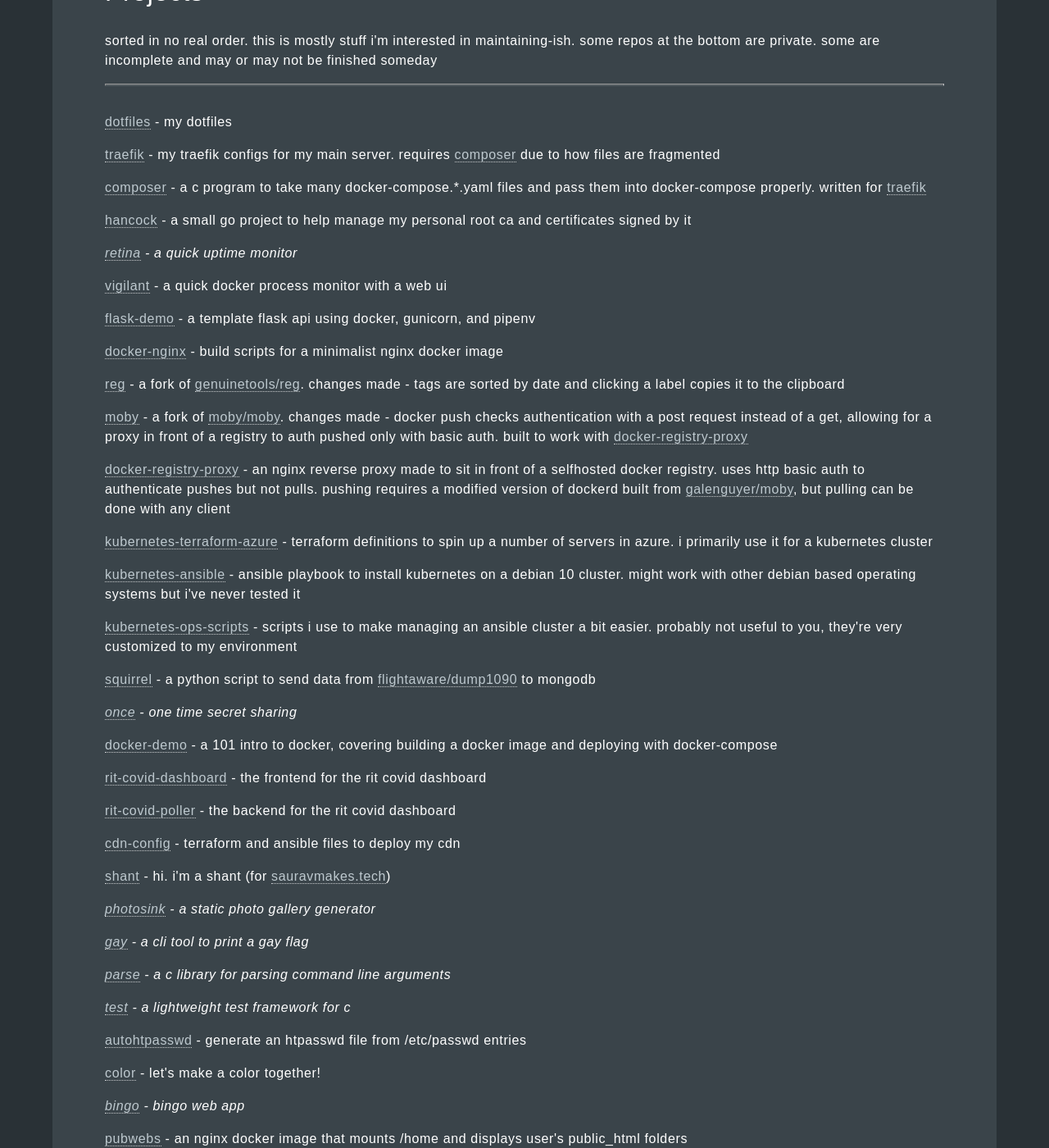
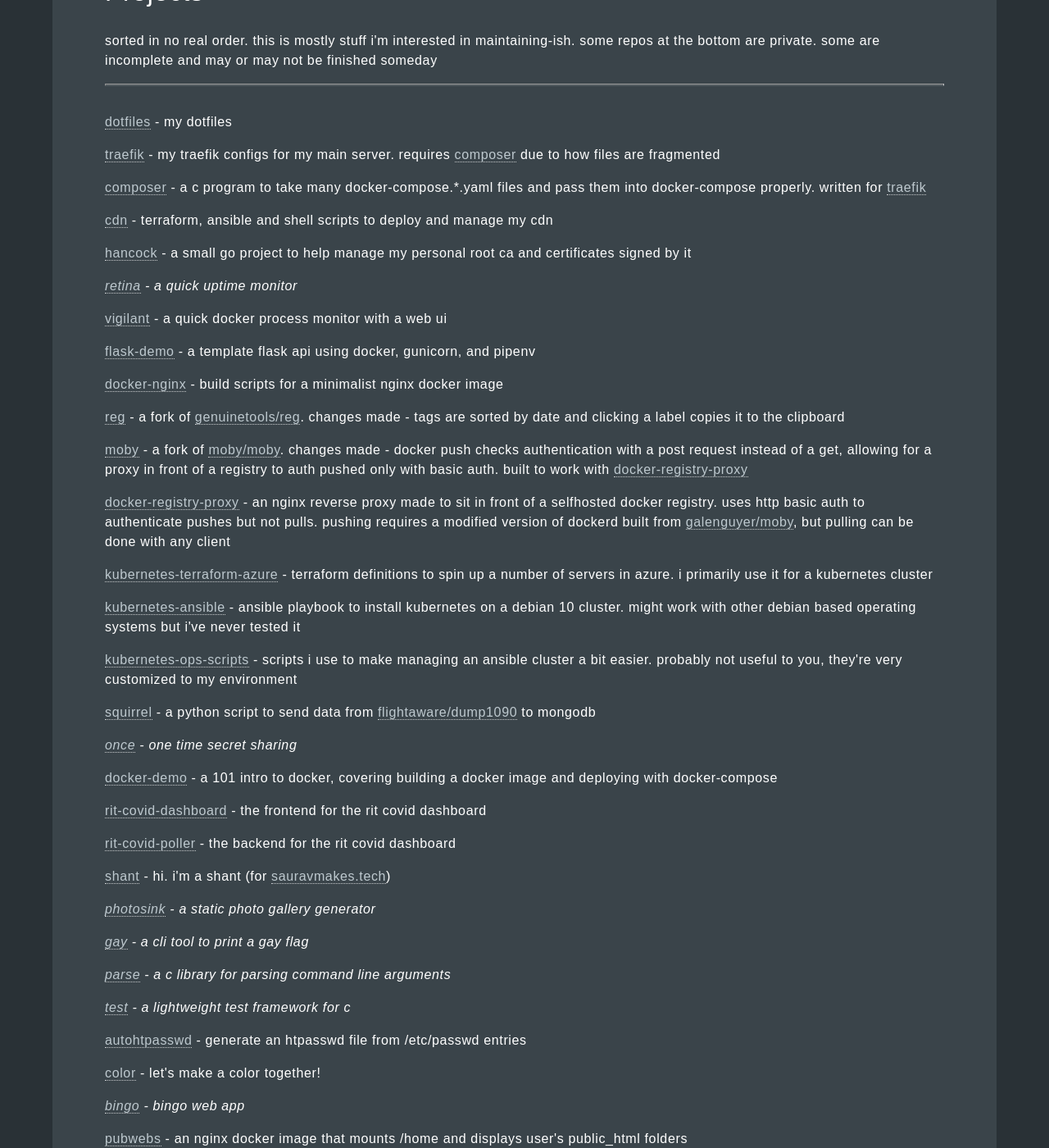
Before and after one commit to galenguyer/galenguyer.github.io, a Jekyll site: the page built from projects/index.html, in a window 1280 px wide and 1400 px high, scrolled down 329 px. Shown: the whole window at 82% size. Built offline with Jekyll 4.4.1, drawn with Linux system fonts in a browser that asks for light colours.

Commit message:
update cdn project link

```diff
--- a/projects/index.html
+++ b/projects/index.html
@@ -13,6 +13,7 @@
 <p><a href="https://github.com/galenguyer/dotfiles">dotfiles</a> - my dotfiles</p>
 <p><a href="https://github.com/galenguyer/traefik">traefik</a> - my traefik configs for my main server. requires <a href="https://github.com/galenguyer/composer">composer</a> due to how files are fragmented</p>
 <p><a href="https://github.com/galenguyer/composer">composer</a> - a c program to take many docker-compose.*.yaml files and pass them into docker-compose properly. written for <a href="https://github.com/galenguyer/traefik">traefik</a></p>
+<p><a href="https://github.com/galenguyer/cdn">cdn</a> - terraform, ansible and shell scripts to deploy and manage my cdn</p>
 <p><a href="https://github.com/galenguyer/hancock">hancock</a> - a small go project to help manage my personal root ca and certificates signed by it</p>
 <p><i><a href="https://github.com/galenguyer/retina">retina</a> - a quick uptime monitor</i></p>
 <p><a href="https://github.com/galenguyer/vigilant">vigilant</a> - a quick docker process monitor with a web ui</p>
@@ -29,7 +30,6 @@
 <p><a href="https://github.com/galenguyer/docker-demo">docker-demo</a> - a 101 intro to docker, covering building a docker image and deploying with docker-compose</p>
 <p><a href="https://github.com/galenguyer/rit-covid-dashboard">rit-covid-dashboard</a> - the frontend for the rit covid dashboard</p>
 <p><a href="https://github.com/galenguyer/rit-covid-poller">rit-covid-poller</a> - the backend for the rit covid dashboard</p>
-<p><a href="https://github.com/galenguyer/cdn-configs">cdn-config</a> - terraform and ansible files to deploy my cdn</p>
 <p><a href="https://github.com/galenguyer/shant">shant</a> - hi. i'm a shant (for <a href="https://sauravmakes.tech">sauravmakes.tech</a>)</p>
 <p><i><a href="https://github.com/galenguyer/photosink">photosink</a> - a static photo gallery generator</i></p>
 <p><i><a href="https://github.com/galenguyer/gay">gay</a> - a cli tool to print a gay flag</i></p>
```
